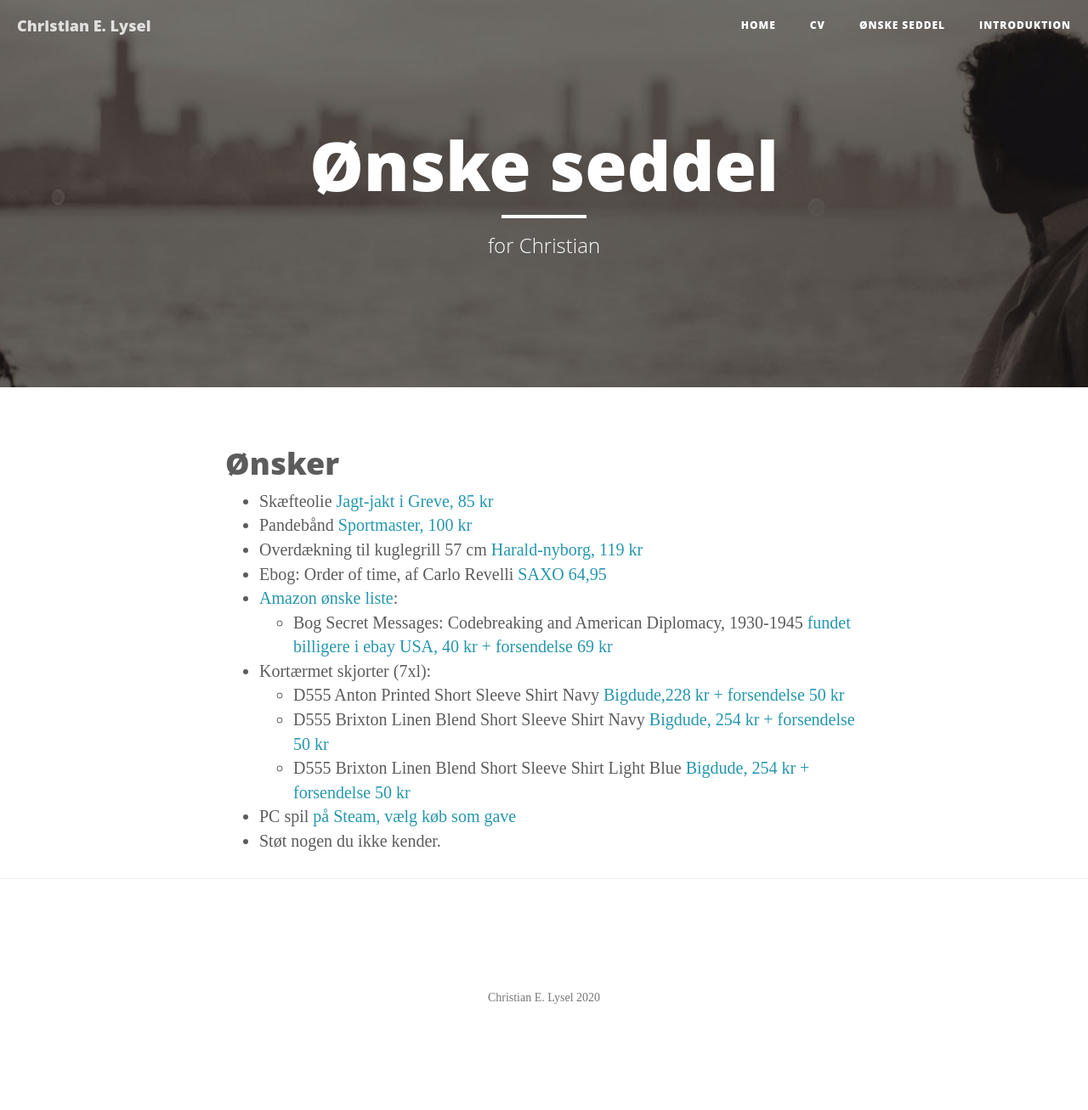
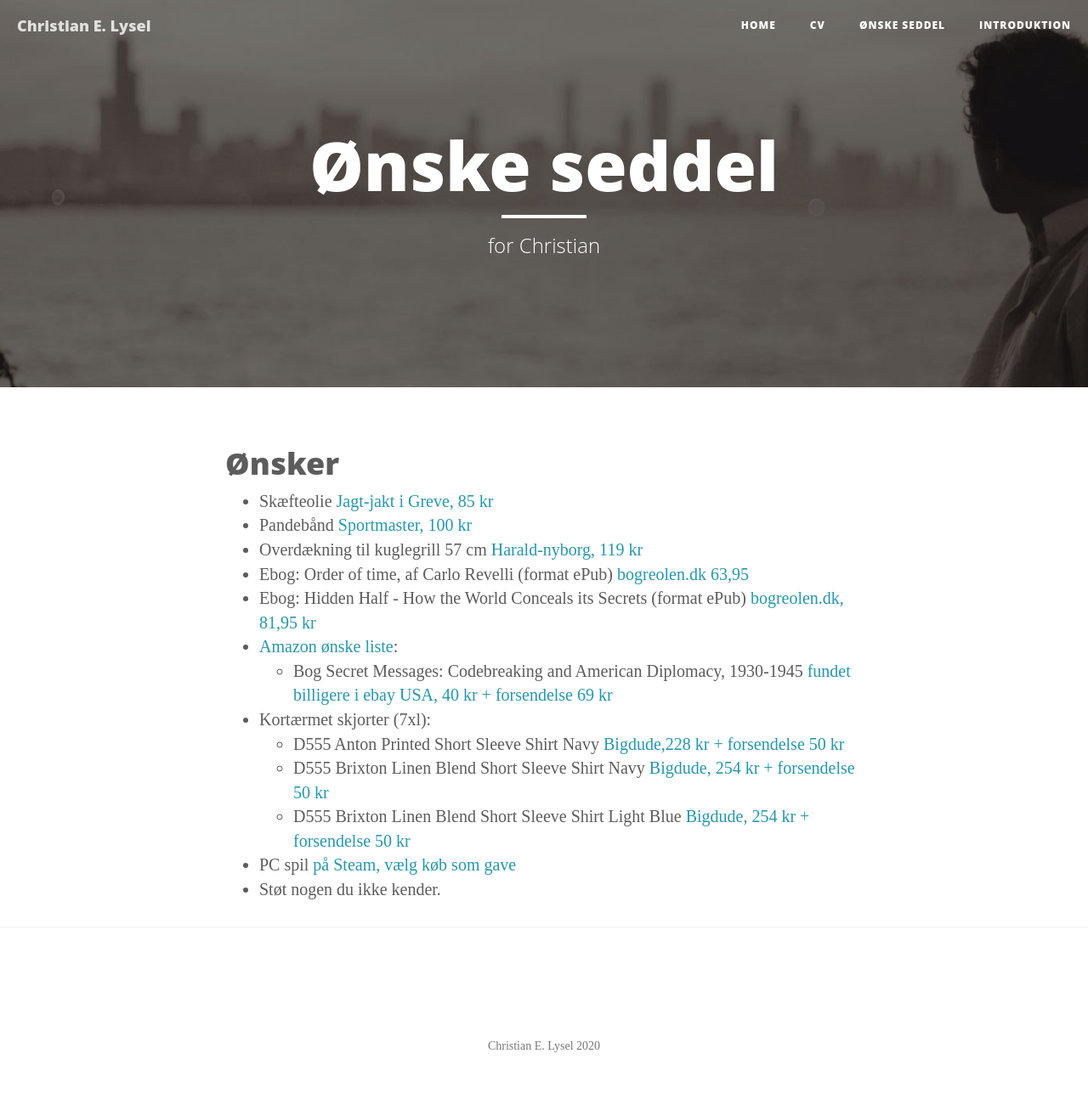
Before and after one commit to clysel/christian.lysel.net, a Jekyll site: the page built from gave.markdown, in a window 1280 px wide. Shown: the whole page at 85% size. Built offline with Jekyll 4.4.1, drawn with Linux system fonts in a browser that asks for light colours; before the commit the page ends 1250 px from its top, so only the background shows below that.

Commit message:
Update gave.markdown

```diff
--- a/gave.markdown
+++ b/gave.markdown
@@ -9,7 +9,8 @@ header-img: "img/about-bg.jpg"
  * Skæfteolie [Jagt-jakt i Greve, 85 kr](https://jagt-jakt.dk/tyrchem-208/rewoil-skaefteolie-p1129)
  * Pandebånd [Sportmaster, 100 kr](https://sportmaster.dk/nike-swoosh-pandeband-blackwhite-1115385)
  * Overdækning til kuglegrill 57 cm [Harald-nyborg, 119 kr](https://www.harald-nyborg.dk/produkt/overtraek-til-kuglegril-bg560)
- * Ebog: Order of time, af Carlo Revelli [SAXO 64,95](https://www.saxo.com/dk/order-of-time_carlo-rovelli_epub_9780241292532)
+ * Ebog: Order of time, af Carlo Revelli (format ePub) [bogreolen.dk 63,95](https://bogreolen.dk/order-of-time_carlo-rovelli_9780241292532)
+ * Ebog: Hidden Half - How the World Conceals its Secrets (format ePub) [bogreolen.dk, 81,95 kr](https://bogreolen.dk/hidden-half_michael-blastland_9781786496386)
  * [Amazon ønske liste](https://www.amazon.co.uk/hz/wishlist/ls/A5JDJ32DBJ34?ref_=wl_share):
    * Bog Secret Messages: Codebreaking and American Diplomacy, 1930-1945 [fundet billigere i ebay USA, 40 kr + forsendelse 69 kr](https://www.ebay.com/itm/Secret-Messages-Codebreaking-and-American-Diplomacy-1930-1945/312616310755)
  * Kortærmet skjorter (7xl):
```
